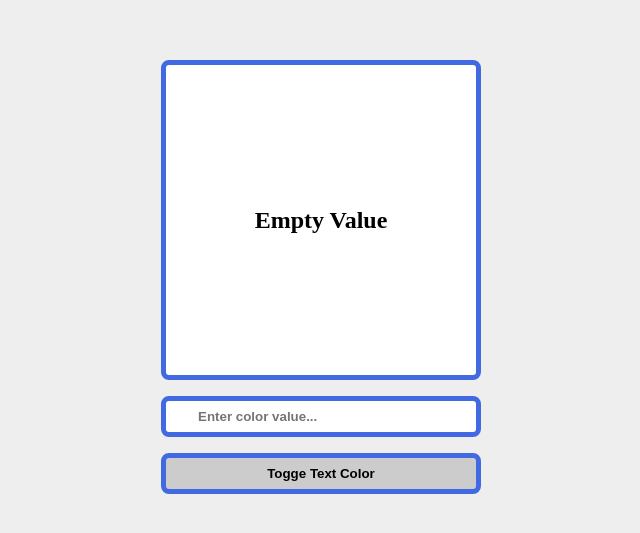
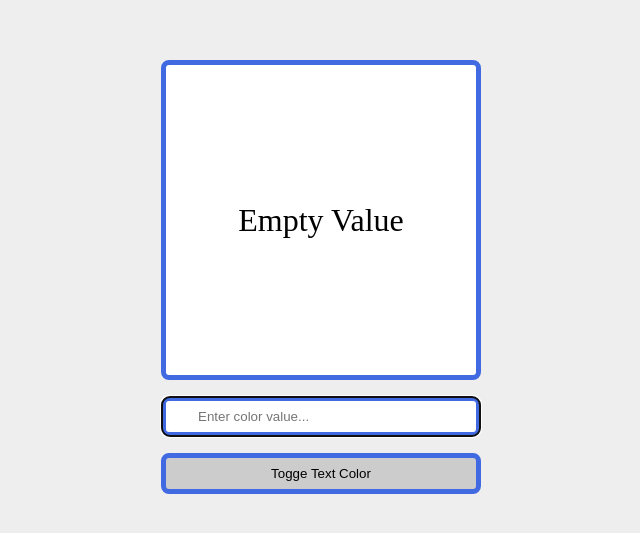
Before and after one commit to AmoroBG/react-color-changer, a React (Vite) app: page / in a window 1280 px wide. Shown: the part 123-656 px from the top of the page, without its empty margins (319-959 px from the left). Built offline with nearby package versions, Linux system fonts and the light colour scheme.

Commit message:
Modify the hover styles

```diff
--- a/src/components/Input.jsx
+++ b/src/components/Input.jsx
@@ -4,6 +4,7 @@ import colorNames from "colornames";
 const Input = ({ colorValue, setColorValue, setHexValue }) => {
   return (
     <input
+      autoFocus
       type="text"
       placeholder="Enter color value..."
       value={colorValue}
--- a/src/index.css
+++ b/src/index.css
@@ -7,7 +7,7 @@ body{
   background-color: #eee;
   width: 100%;
   overflow-x: hidden;
-  font-size: 1.5rem;
+  font-size: 2rem;
 }
 .App{
   width: 100%;
@@ -21,7 +21,6 @@ body{
 background-color: white;
 border: 5px solid royalblue;
 border-radius: 8px;
-font-weight: bold;
 margin: 0.5rem 0;
 }
 .square{
@@ -42,3 +41,6 @@ background-color: #ccc;
 cursor: pointer;
 
 }
+.square:hover, input:hover, button:hover{
+  font-weight: bold;
+}
```
